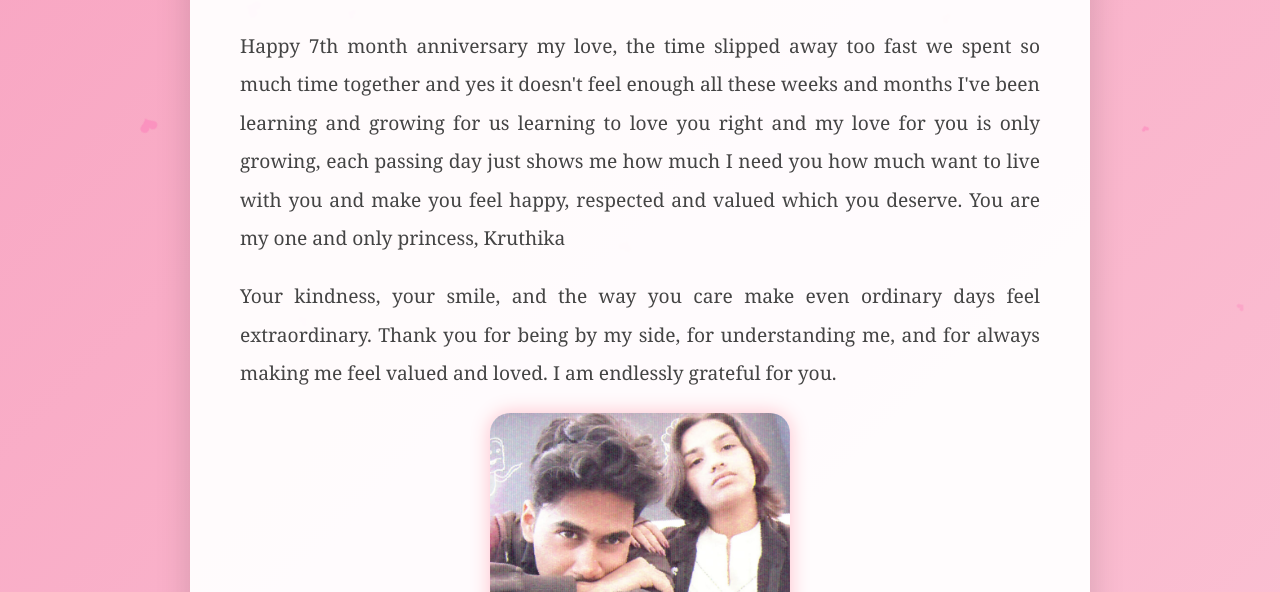
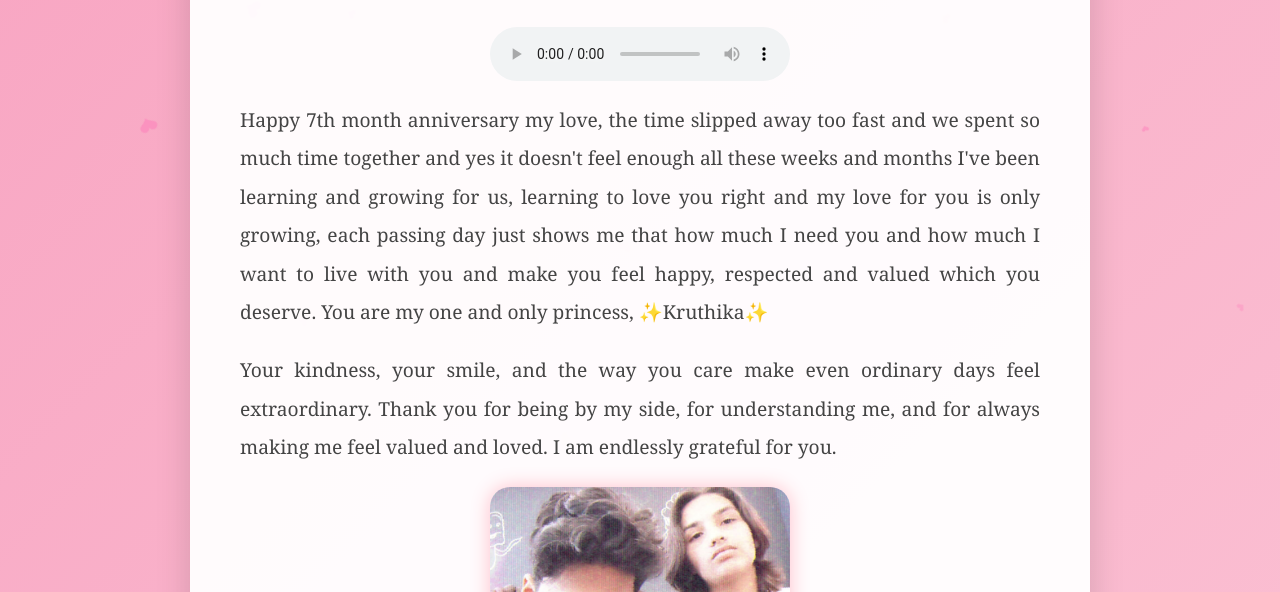
Before and after one commit to farhanhussain151214-tech/Love-letter, a plain HTML site: page index.html in a window 1280 px wide. Shown: the part 208-800 px from the top of the page. Drawn offline with Linux system fonts and the light colour scheme.

Commit message:
Update index.html

```diff
--- a/index.html
+++ b/index.html
@@ -96,9 +96,12 @@
   <div class="container">
     <h1>7 months of togetherness ❤️</h1>
 
-
+<audio controls autoplay loop style="display:block; margin:20px auto;">
+  <source src="perfect.mp3" type="audio/mpeg">
+  Your browser does not support the audio element.
+</audio>
     <p>
-      Happy 7th month anniversary my love, the time slipped away too fast we spent so much time together and yes it doesn't feel enough all these weeks and months I've been learning and growing for us learning to love you right and my love for you is only growing, each passing day just shows me how much I need you how much want to live with you and make you feel happy, respected and valued which you deserve. You are my one and only princess, Kruthika
+      Happy 7th month anniversary my love, the time slipped away too fast and we spent so much time together and yes it doesn't feel enough all these weeks and months I've been learning and growing for us, learning to love you right and my love for you is only growing, each passing day just shows me that how much I need you and how much I want to live with you and make you feel happy, respected and valued which you deserve. You are my one and only princess, ✨Kruthika✨
     </p>
 
     <p>
```
